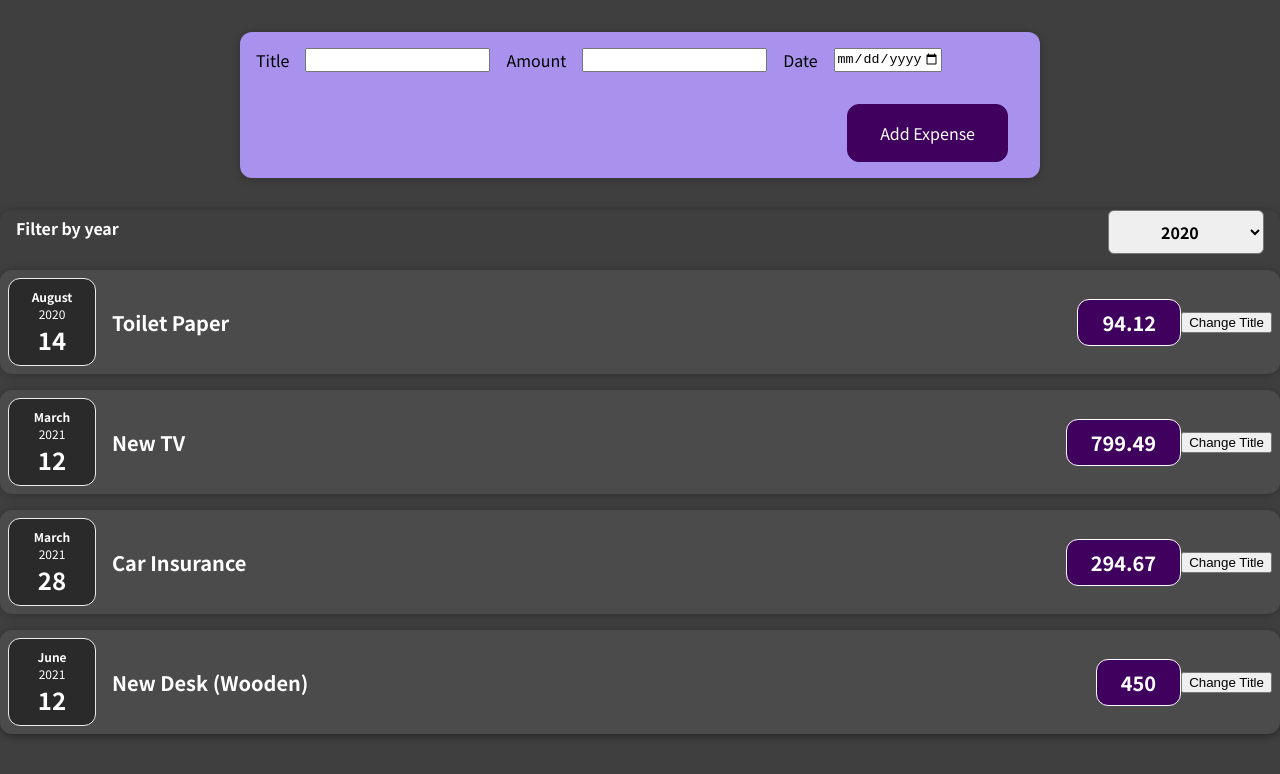
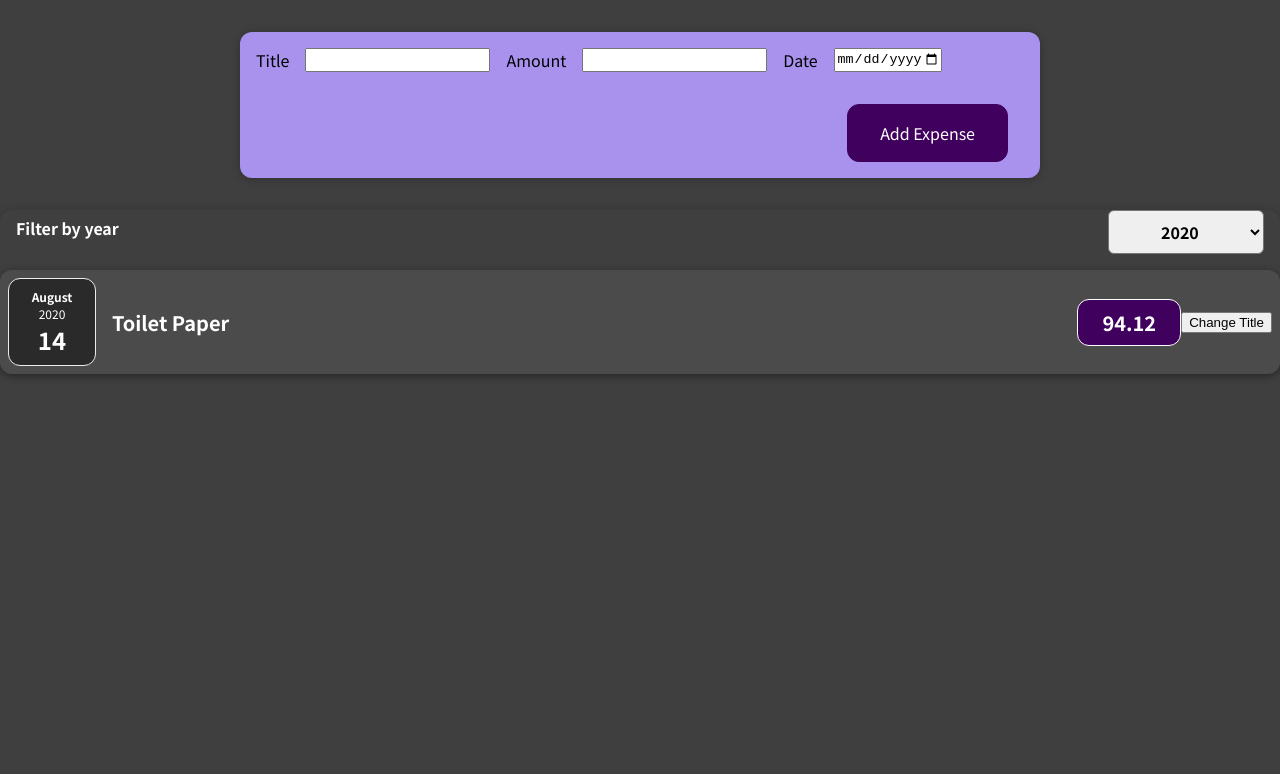
Before and after one commit to TaniaMishra/ctw_demo, a React (Create React App) app: page / in a window 1280 px wide. Shown: the top 774 px of the page. Built offline with nearby package versions, Linux system fonts and the light colour scheme.

Commit message:
progress check 11-1

```diff
--- a/src/components/Expenses.js
+++ b/src/components/Expenses.js
@@ -5,6 +5,9 @@
 
 function Expenses(props) {
     const [filteredYear, setFilteredYear] = useState("2020");
+    const filteredExpenses = props.items.filter(expenses =>{
+        return expenses.date.getFullYear().toString() === filteredYear;
+      });
 
     function filterChangeHandler(selectedYear) {
         setFilteredYear(selectedYear);
@@ -13,7 +16,7 @@
     return (
         <Card className="expenses">
             <ExpensesFilter selected={filteredYear} onFilterChange={filterChangeHandler}></ExpensesFilter>
-            {props.items.map((expensesElement, index) => (
+            {filteredExpenses.map((expensesElement, index) => (
                 <ExpenseItem
                     title={expensesElement.title}
                     amount={expensesElement.amount}
```
Also changed, not shown: 1 other file (tests, documents, lock files or other folders).
